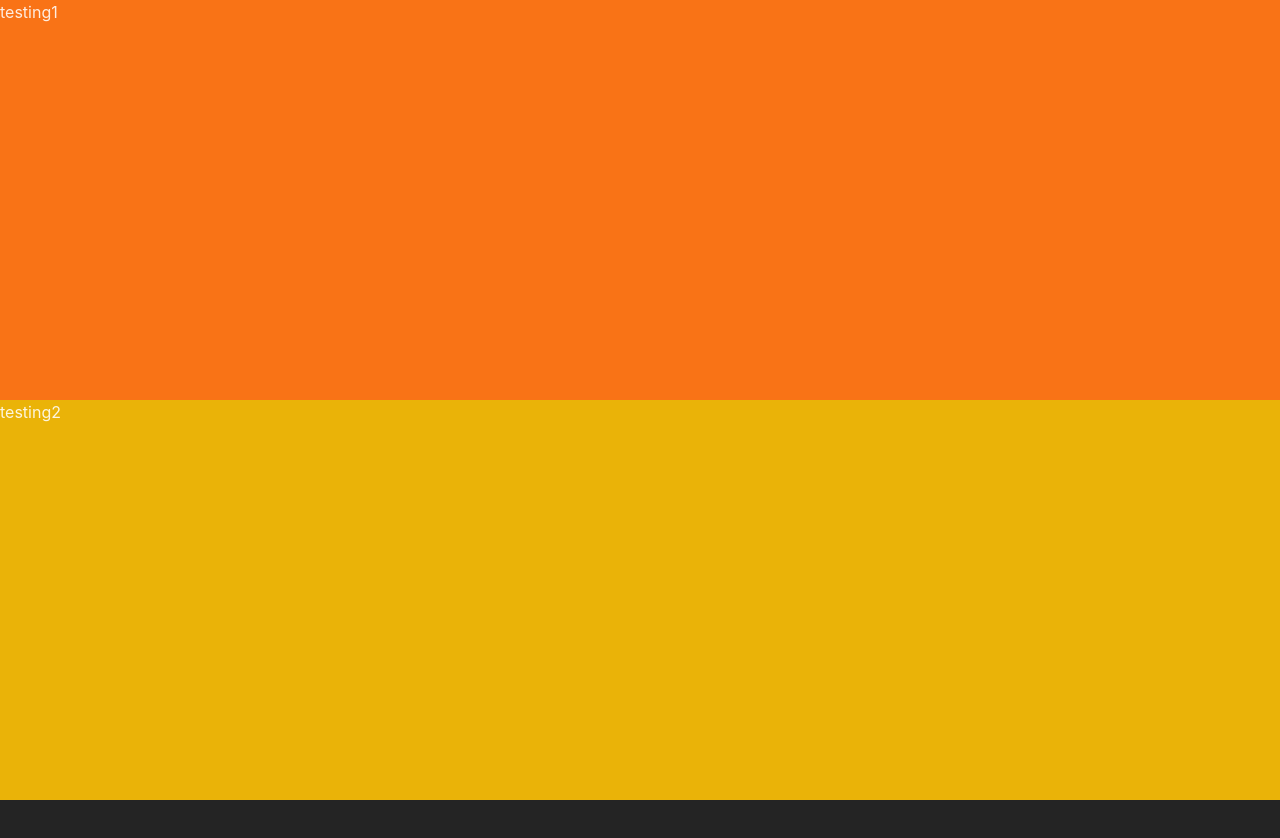
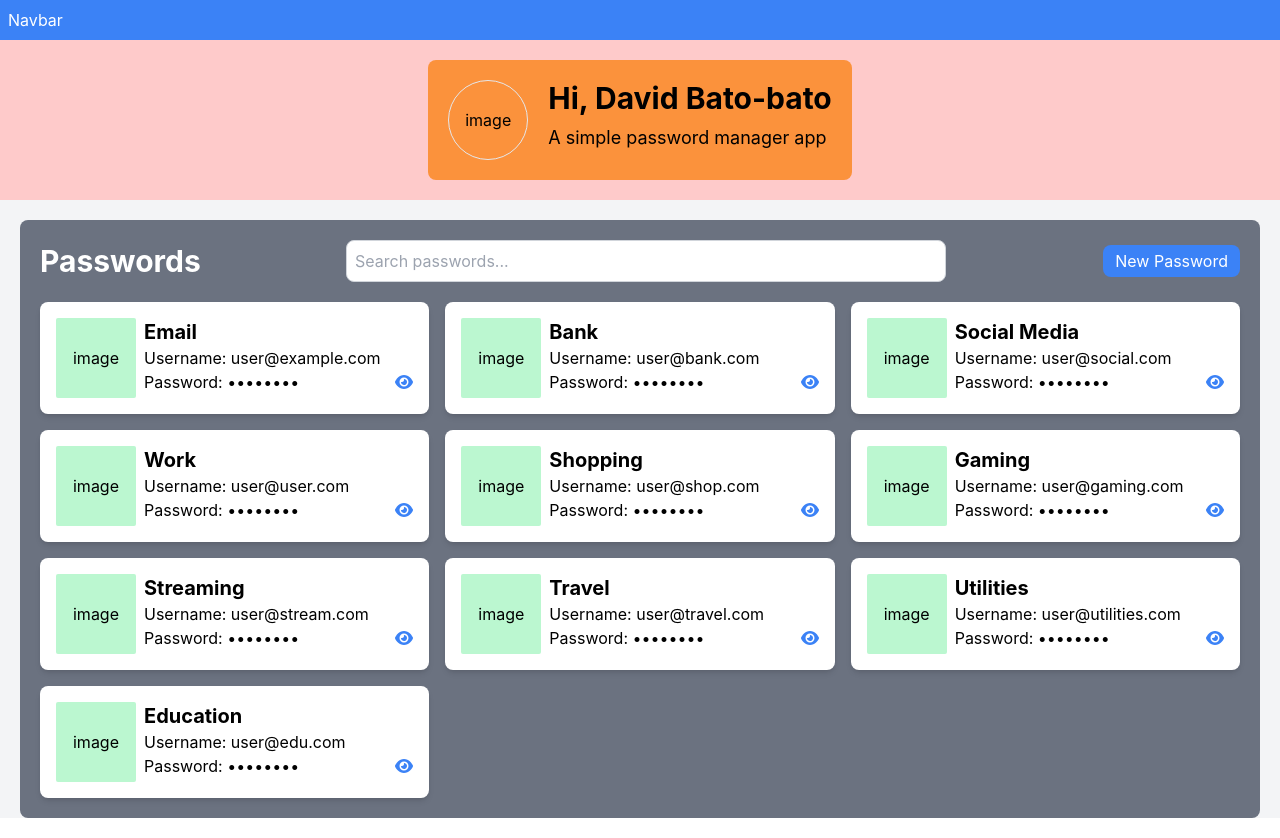
Before and after one commit to DavidBatoDev/gdg-flask-sj-client, a React (Vite) app in the folder password-mnger-client/: page / in a window 1280 px wide. Before the commit the page ends 800 px from the top, so only its background shows below. Built offline with nearby package versions, Linux system fonts and the light colour scheme.

Commit message:
feat: initial frontend design

```diff
--- a/password-mnger-client/package.json
+++ b/password-mnger-client/package.json
@@ -10,6 +10,9 @@
     "preview": "vite preview"
   },
   "dependencies": {
+    "@fortawesome/fontawesome-svg-core": "^6.7.2",
+    "@fortawesome/free-solid-svg-icons": "^6.7.2",
+    "@fortawesome/react-fontawesome": "^0.2.2",
     "react": "^18.3.1",
     "react-dom": "^18.3.1"
   },
--- a/password-mnger-client/src/App.jsx
+++ b/password-mnger-client/src/App.jsx
@@ -1,15 +1,15 @@
 import { useState } from 'react'
+import Navbar from './components/Navbar.jsx';
+import Welcome from './components/Welcome.jsx';
+import Passwords from './components/Password.jsx';
 
 const App = () => {
 
   return (
-      <div className="h-screen w-screen flex flex-col bg-red-500">
-        <div className="h-full w-full bg-orange-500">
-          <p>testing1</p>
-        </div>
-        <div className="h-full w-full bg-yellow-500">
-          <p>testing2</p>
-        </div>
+      <div className="h-full w-full bg-gray-100">
+        <Navbar/>
+        <Welcome/>
+        <Passwords/>
       </div>
   )
 }
--- /dev/null
+++ b/password-mnger-client/src/components/Navbar.jsx
@@ -0,0 +1,9 @@
+const Navbar = () => {
+  return (
+    <nav className="w-full sticky top-0 bg-blue-500 p-2">
+      <h1 className="text-white">Navbar</h1>
+    </nav>
+  );
+}
+
+export default Navbar;
--- /dev/null
+++ b/password-mnger-client/src/components/Password.jsx
@@ -0,0 +1,67 @@
+import { useState } from 'react';
+import SearchBar from "./SearchBar.jsx";
+import { FontAwesomeIcon } from '@fortawesome/react-fontawesome';
+import { faEye, faEyeSlash } from '@fortawesome/free-solid-svg-icons';
+
+const Password = () => {
+  const [visiblePasswordIds, setVisiblePasswordIds] = useState([]);
+
+  const passwords = [
+    { id: 1, title: 'Email', username: 'user@example.com', password: 'password123' },
+    { id: 2, title: 'Bank', username: 'user@bank.com', password: 'securepassword' },
+    { id: 3, title: 'Social Media', username: 'user@social.com', password: 'mypassword' },
+    { id: 4, title: 'Work', username: 'user@user.com', password: 'workpassword' },
+    { id: 5, title: 'Shopping', username: 'user@shop.com', password: 'shoppingpassword' },
+    { id: 6, title: 'Gaming', username: 'user@gaming.com', password: 'gamingpassword' },
+    { id: 7, title: 'Streaming', username: 'user@stream.com', password: 'streampassword' },
+    { id: 8, title: 'Travel', username: 'user@travel.com', password: 'travelpassword' },
+    { id: 9, title: 'Utilities', username: 'user@utilities.com', password: 'utilitiespassword' },
+    { id: 10, title: 'Education', username: 'user@edu.com', password: 'educationpassword' },
+  ];
+
+  const toggleShowPassword = (id) => {
+    setVisiblePasswordIds((prevIds) =>
+      prevIds.includes(id) ? prevIds.filter((visibleId) => visibleId !== id) : [...prevIds, id]
+    );
+  };
+
+  return (
+    <div className="bg-gray-500 p-5 m-5 rounded-lg">
+      {/* Header Part */}
+      <div className="flex items-center justify-between mb-5">
+        <h1 className="text-3xl font-bold text-white">Passwords</h1>
+        {/* Search Bar */}
+        <SearchBar />
+        <button className="bg-blue-500 text-white px-3 py-1 ml-3 rounded-lg">
+          New Password
+        </button>
+      </div>
+      {/* Grid Part */}
+      <div className="grid grid-cols-1 md:grid-cols-2 lg:grid-cols-3 gap-4 text-black">
+        {passwords.map((password) => (
+          <div key={password.id} className="bg-white flex p-4 rounded-lg shadow-md gap-2">
+            <div className="flex items-center">
+              <div className="w-20 h-20 bg-green-200 flex items-center justify-center rounded-sm">
+                image
+              </div>
+            </div>
+              <div className="flex flex-col w-full">
+                <h2 className="text-xl font-bold">{password.title}</h2>
+                <p class>Username: {password.username}</p>
+
+                <div className="flex items-center justify-between">
+                  <p>Password: {visiblePasswordIds.includes(password.id) ? password.password : '••••••••'}</p>
+                  <button onClick={() => toggleShowPassword(password.id)} className="text-blue-500 flex items-center justify-center">
+                    {visiblePasswordIds.includes(password.id) ? <FontAwesomeIcon icon={faEyeSlash} /> : <FontAwesomeIcon icon={faEye} />}
+                  </button>
+                </div>
+
+            </div>
+          </div>
+        ))}
+      </div>
+    </div>
+  );
+}
+
+export default Password;
--- /dev/null
+++ b/password-mnger-client/src/components/SearchBar.jsx
@@ -0,0 +1,13 @@
+const SearchBar = () => {
+  return (
+
+      <input
+        type="text"
+        placeholder="Search passwords..."
+        className="w-full md:w-1/2 p-2 border border-gray-300 rounded-lg"
+      />
+
+  );
+}
+
+export default SearchBar;
--- /dev/null
+++ b/password-mnger-client/src/components/Welcome.jsx
@@ -0,0 +1,20 @@
+const Welcome = () => {
+  return (
+    <div className="flex flex-col gap-2 items-center justify-center h-full w-full bg-red-200 p-5">
+      <div className="flex bg-orange-400 p-5 rounded-lg">
+        <div>
+          <div className="border rounded-full w-20 h-20 flex items-center justify-center">
+            image
+          </div>
+        </div>
+
+        <div className="flex flex-col gap-2 ml-5">
+          <h1 className="text-3xl font-bold">Hi, David Bato-bato</h1>
+          <p className="text-lg">A simple password manager app</p>
+        </div>
+      </div>
+    </div>
+  );
+}
+
+export default Welcome;
--- a/password-mnger-client/src/index.css
+++ b/password-mnger-client/src/index.css
@@ -7,9 +7,7 @@
   line-height: 1.5;
   font-weight: 400;
 
-  color-scheme: light dark;
-  color: rgba(255, 255, 255, 0.87);
-  background-color: #242424;
+
 
   font-synthesis: none;
   text-rendering: optimizeLegibility;
```
Also changed, not shown: 1 other file (tests, documents, lock files or other folders).
